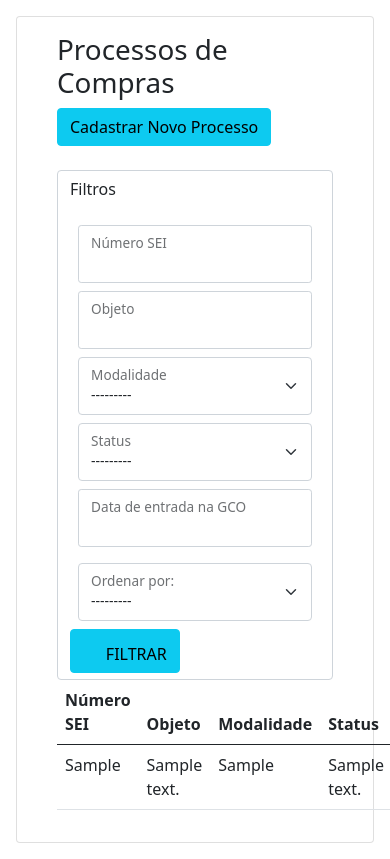
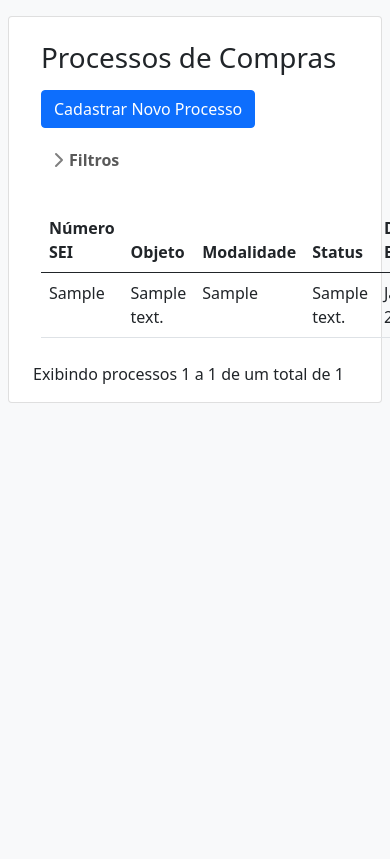
Before and after one commit to albrom5/sisgecon, a Django app: page /processos/ in a window 390 px wide; the page is wider, and only the part inside the window is pictured. After the commit the page ends 403 px from the top of that part, so only its background shows below. Run offline with Django 3.2, Linux system fonts and the light colour scheme; tables that the repository leaves empty hold one stand-in row (values such as "Sample post").

```diff
--- a/apps/base/templates/base/index.html
+++ b/apps/base/templates/base/index.html
@@ -1,9 +1,6 @@
 {% extends 'base.html' %}
 
 {% block main %}
-
-
-
      <div class="row">
         <div class="col">
             Column
--- a/apps/processos/forms.py
+++ b/apps/processos/forms.py
@@ -5,9 +5,10 @@ from .models import ProcessoCompra
 
 class ProcessoCompraForm(forms.ModelForm):
 
-    numero_sei = forms.CharField(max_length=19, required=True)
+    numero_sei = forms.CharField(max_length=19, required=True,
+                                 label='Número SEI')
     objeto = forms.CharField(max_length=250)
-
+    # data_autuacao = forms.DateField()
     # def __init__(self, *args, **kwargs):
     #     if 'instance' in kwargs:
     #         instance = kwargs.pop('instance')
--- a/apps/processos/models/processos.py
+++ b/apps/processos/models/processos.py
@@ -35,7 +35,8 @@ class ProcessoCompra(BaseModel):
                                        primary_key=True,
                                        related_name='processo_compra')
     modalidade = models.ForeignKey(Modalidade, on_delete=models.PROTECT,
-                                   null=True, blank=True)
+                                   null=True, blank=True,
+                                   limit_choices_to={'ativo': True})
     numero_edital = models.CharField(max_length=12, null=True, blank=True)
     sistema = models.ForeignKey(Sistema, on_delete=models.SET_NULL, null=True,
                                 blank=True, limit_choices_to={'ativo': True})
@@ -45,7 +46,8 @@ class ProcessoCompra(BaseModel):
     data_gco = models.DateField(verbose_name='Recebido na GCO em:', null=True,
                                 blank=True)
     status = models.ForeignKey(Status, on_delete=models.SET_NULL, null=True,
-                               blank=True, limit_choices_to={'tipo': 'LC'})
+                               blank=True, limit_choices_to={'tipo': 'PC',
+                                                             'ativo': True})
 
 # TODO Criar campos responsável, área (com relacionamentos)
 
--- a/apps/processos/templates/processos/processocompra_list.html
+++ b/apps/processos/templates/processos/processocompra_list.html
@@ -9,15 +9,25 @@ Processos de Compras
 {% block main %}
 
     <div class="container-fluid">
+        <div class="row g-2 p-2">
+              <div class="col-lg-9">
                 <h1>Processos de Compras</h1>
-        <a href="{% url 'processo_novo' %}" class="btn btn-info">
+              </div>
+              <div class="col-lg-3 align-items-end">
+                <a href="{% url 'processo_novo' %}" class="btn btn-primary">
                     Cadastrar Novo Processo
                 </a>
-        <br>
-        <br>
-
-        <form method="GET" class="form-control">
-            <p>Filtros</p>
+              </div>
+        </div>
+        <div class="row g-2 p-2">
+            <div class="col-lg-12">
+                <p>
+                  <button class="btn btn-toggle align-items-center rounded collapsed" type="button" data-bs-toggle="collapse" data-bs-target="#collapseFiltros" aria-expanded="false" aria-controls="collapseExample">
+                    Filtros
+                  </button>
+                </p>
+                <div class="collapse" id="collapseFiltros">
+                    <form method="GET">
                             <div class="row g-2 p-2">
                               <div class="col-md">
                                 <div class="form-floating">
@@ -43,27 +53,39 @@ Processos de Compras
                                   <label for="floatingSelectStatus">Status</label>
                                 </div>
                               </div>
-              <div class="col-md">
-                <div class="form-floating">
-                  {{filter.form.data_gco|htmlattributes:"class: form-control form-control-sm" }}
-                  <label for="floatingInputDataGCO">Data de entrada na GCO</label>
                             </div>
+                            <div class="row g-2 p-2 form-in">
+                              <div class="col-3">
+                                  <label class="form-label" style="opacity: 0.65; font-size: small">Entrou na GCO entre:</label><br>
+
+                                    {{ filter.form.data_gco }}
+
                               </div>
-            </div>
-            <div class="row g-2 p-2"">
-              <div class="col-md">
+
+                              <div class="col-9">
                                 <div class="form-floating">
                                   {{ filter.form.ordem|htmlattributes:"class: form-select form-select-sm"}}
                                   <label for="floatingSelectOrdem">Ordenar por:</label>
                                 </div>
                               </div>
                             </div>
-               <button id="filtrabtn" class="btn btn-info" type="submit">
+                            <div class="row g-2 p-2">
+                                <div class="col-md">
+                                    <button id="filtrabtn" class="btn btn-outline-primary btn-sm d-flex" type="submit">
                                        <i class="material-icons">&#xE8B6;</i>
-                   <span> FILTRAR</span>
+                                       <span class=""> Filtrar/Ordenar</span>
                                     </button>
+                                </div>
+                            </div>
+
+
 
                     </form>
+                </div>
+            </div>
+        </div>
+        <div class="row g-2 p-2">
+            <div class="col-lg-12">
                 <table id="processos_filtrados" class="table table-hover">
                     <thead>
                         <tr>
@@ -90,28 +112,39 @@ Processos de Compras
                      </tbody>
                 </table>
             </div>
-    {% if is_paginated %}
+        </div>
+        <div class="row">
+            <div class="col-lg-12">
+                Exibindo processos {{ page_obj.start_index }} a {{ page_obj.end_index }} de um total de {{ filter.qs.count }}
+            </div>
+        </div>
+        <div class="row">
+            <div class="col-lg-12">
+                {% if is_paginated %}Ir para:
                   {% if page_obj.has_previous %}
                     <a href="?{% param_replace page=1 %}">Primeira</a>
                     {% if page_obj.previous_page_number != 1 %}
                       <a href="?{% param_replace page=page_obj.previous_page_number %}">Anterior</a>
                     {% endif %}
                   {% endif %}
-
-      Página {{ page_obj.number }} de {{ paginator.num_pages }}
-
                   {% if page_obj.has_next %}
                     {% if page_obj.next_page_number != paginator.num_pages %}
                       <a href="?{% param_replace page=page_obj.next_page_number %}">Próxima</a>
                     {% endif %}
                     <a href="?{% param_replace page=paginator.num_pages %}">Última</a>
                   {% endif %}
-
-      <p>Exibindo processos de {{ page_obj.start_index }} a {{ page_obj.end_index }}</p>
+            </div>
+        </div>
+        <div class="row">
+            <div class="col-lg-12">
+                  Página {{ page_obj.number }} de {{ paginator.num_pages }}
                 {% endif %}
-
+            </div>
+        </div>
+    </div>
 {% endblock %}
 {% block script %}
+    <script src="https://cdnjs.cloudflare.com/ajax/libs/jquery.mask/1.14.16/jquery.mask.min.js" integrity="sha512-pHVGpX7F/27yZ0ISY+VVjyULApbDlD0/X0rgGbTqCE7WFW5MezNTWG/dnhtbBuICzsd0WQPgpE4REBLv+UqChw==" crossorigin="anonymous" referrerpolicy="no-referrer"></script>
     <script type="text/javascript">
         jQuery(document).ready(function($) {
         $(".clickable-row").click(function() {
@@ -119,4 +152,11 @@ Processos de Compras
             });
         });
     </script>
+    <script type="text/javascript">
+        $(document).ready(function(){
+            $('#id_data_gco_0').mask('00/00/0000');
+            $('#id_data_gco_1').mask('00/00/0000');
+            $('#id_processo_id__numero_sei').mask('0000.0000/0000000-0');
+        });
+    </script>
 {% endblock %}
--- a/apps/processos/views.py
+++ b/apps/processos/views.py
@@ -1,15 +1,11 @@
-import django_filters
-from django import forms
-from django.shortcuts import render
 from django.urls import reverse_lazy
-from django.views.generic import CreateView, DetailView, UpdateView, ListView
-from django_filters import OrderingFilter
-from django.forms import widgets
-from .models import Processo, ProcessoCompra
+from django.views.generic import CreateView, DetailView, UpdateView
+
+from .filters import ProcessoFilter
+from .models import Processo, ProcessoCompra, Modalidade
 from .forms import ProcessoCompraForm
 from apps.base.views import FilteredListView
-from django.core.paginator import Paginator, EmptyPage, PageNotAnInteger
-from django_filters.views import FilterView
+from apps.base.models import Status
 
 
 class ProcessoCompraNovo(CreateView):
@@ -22,6 +18,9 @@ class ProcessoCompraNovo(CreateView):
         descricao = form.cleaned_data.get('objeto')
         processo_compra.processo_id = Processo.objects.create(
             numero_sei=numero_sei, tipo='PC', descricao=descricao)
+        processo_compra.status = Status.objects.get(tipo='PC',
+                                                    descricao='Inicial')
+        processo_compra.modalidade = Modalidade.objects.get(sigla='Indefinida')
         processo_compra.save()
         return super(ProcessoCompraNovo, self).form_valid(form)
 
@@ -34,10 +33,6 @@ class ProcessoCompraDetail(DetailView):
     model = ProcessoCompra
     template_name = 'processos/processocompra_detail.html'
 
-
-# class ProcessosCompraList(ListView):
-#     model = Processo
-#     template_name = 'processos/processocompra_list.html'
 
 # def processo_list(request):
 #     f = ProcessoFilter(request.GET, queryset=ProcessoCompra.objects.all())
@@ -60,36 +55,10 @@ class ProcessoCompraEdit(UpdateView):
     def get_success_url(self):
         return reverse_lazy('processo_detail', args=[self.object.id])
 
-
-class ProcessoFilter(django_filters.FilterSet):
-    processo_id__numero_sei = django_filters.CharFilter(lookup_expr='iexact')
-    processo_id__descricao = django_filters.CharFilter(lookup_expr='icontains')
-    ordem = OrderingFilter(
-        # tuple-mapping retains order
-        fields=(
-            ('processo_id__numero_sei', 'processo_id__numero_sei'),
-            ('data_gco', 'data_gco'),
-        ),
-        # labels do not need to retain order
-        field_labels={
-            'processo_id__numero_sei': 'Número SEI',
-            'data_gco': 'Data de entrada na GCO',
-        },
-    )
-
-    class Meta:
-        model = ProcessoCompra
-        fields = ['modalidade', 'status', 'data_gco']
-
-    @property
-    def qs(self):
-        parent = super().qs
-        return parent.filter(ativo=True)
-
-
 # class ProcessosCompraList(FilterView):
 #     filterset_class = ProcessoFilter
 #     template_name = 'processos/processocompra_list.html'
+
 
 class ProcessosCompraList(FilteredListView):
     filterset_class = ProcessoFilter
--- a/templates/base.html
+++ b/templates/base.html
@@ -13,21 +13,17 @@
     {% block extrastyle %} {% endblock %}
     <title>{% block title %} {% endblock %}</title>
 </head>
-<body>
-
-    <div class="row mb-3">
-      <div class="col-md-3 themed-grid-col">
+<body class="bg-light">
+        <div class="row g-2 p-2">
+          <div class="col-lg-2 themed-grid-col">
              {% include 'sidebar.html' %}
           </div>
-      <div class="col-md-9 themed-grid-col">
-        <div class="container-fluid py-3 px-3">
+          <div class="col-lg-10 themed-grid-col">
                 <div class="card py-3 px-3">
                  {% block main %} {% endblock %}
                 </div>
           </div>
         </div>
-    </div>
-
 
     <script src="https://cdn.jsdelivr.net/npm/bootstrap@5.0.1/dist/js/bootstrap.bundle.min.js" integrity="undefined" crossorigin="anonymous">
     </script>
--- a/templates/sidebar.html
+++ b/templates/sidebar.html
@@ -1,11 +1,11 @@
  {% block sidebar %}
     {% if user.is_authenticated %}
-    <div class="flex-shrink-0 p-3 bg-white" style="width: 280px;">
-        <a href="/" class="d-flex align-items-center pb-3 mb-3 link-dark text-decoration-none border-bottom">
+    <div class="flex-shrink-0 px-1 py-1 bg-light" >
+        <a href="/" class="d-flex align-items-center px-1 py-3 link-dark text-decoration-none border-bottom">
           <svg class="bi me-2" width="30" height="24"></svg>
           <span class="fs-5 fw-semibold">Sistema de Gestão de Contratos</span>
         </a>
-        <ul class="list-unstyled ps-0">
+        <ul class="list-unstyled ps-3 pt-3">
           <li class="mb-1">
             <button class="btn btn-toggle align-items-center rounded collapsed" data-bs-toggle="collapse" data-bs-target="#home-collapse" aria-expanded="true">
               Cadastros
```
Also changed, not shown: apps/processos/filters.py (added, +34 -0 lines), apps/processos/templates/processos/processo_form.html (+22 -6 lines), apps/processos/templates/processos/processocompra_detail.html (+27 -4 lines), apps/base/templatetags/__init__.py (added), apps/base/templatetags/my_tags.py (renamed from apps/processos/templatetags/my_tags.py), apps/compras/migrations/0001_initial.py, apps/compras/migrations/0002_auto_20210606_1427.py (added), apps/processos/migrations/0001_initial.py, apps/processos/migrations/0002_auto_20210604_1156.py (deleted), apps/processos/migrations/0002_auto_20210606_1439.py (added). Lines whose indentation alone changed are shown as unchanged.
